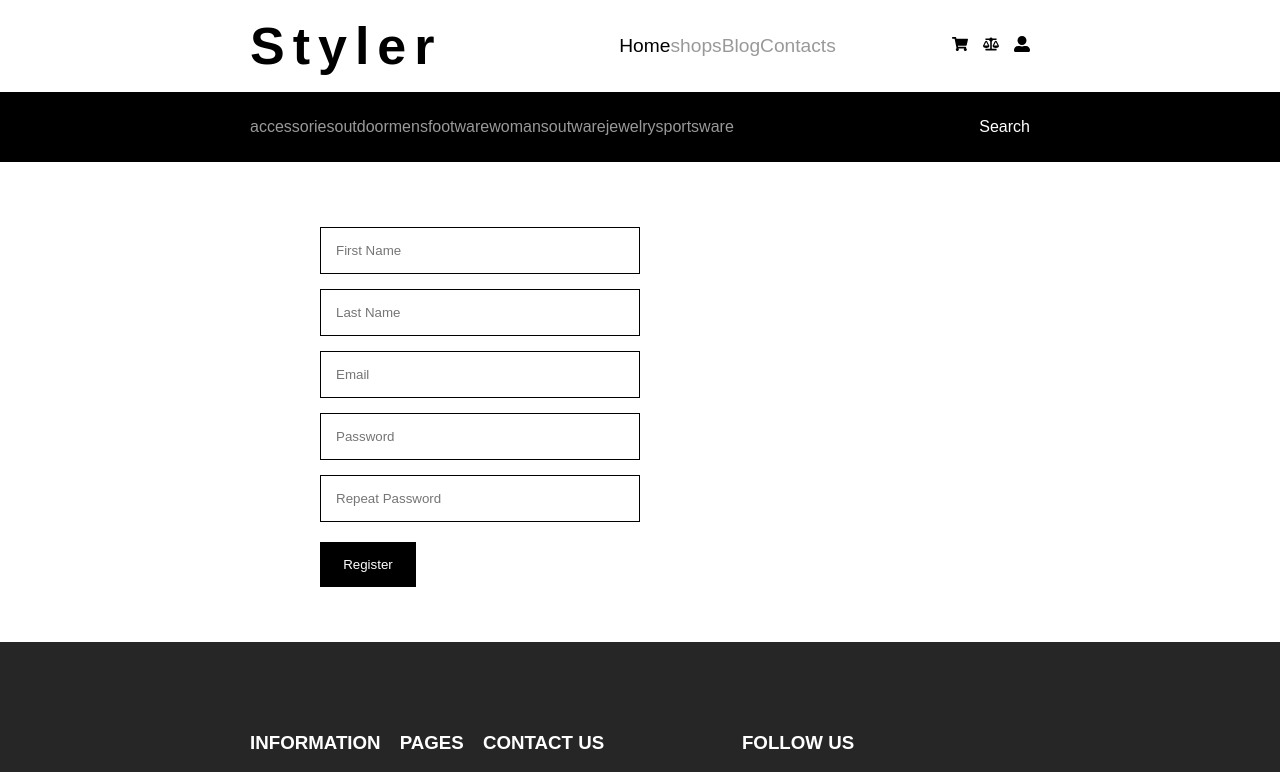
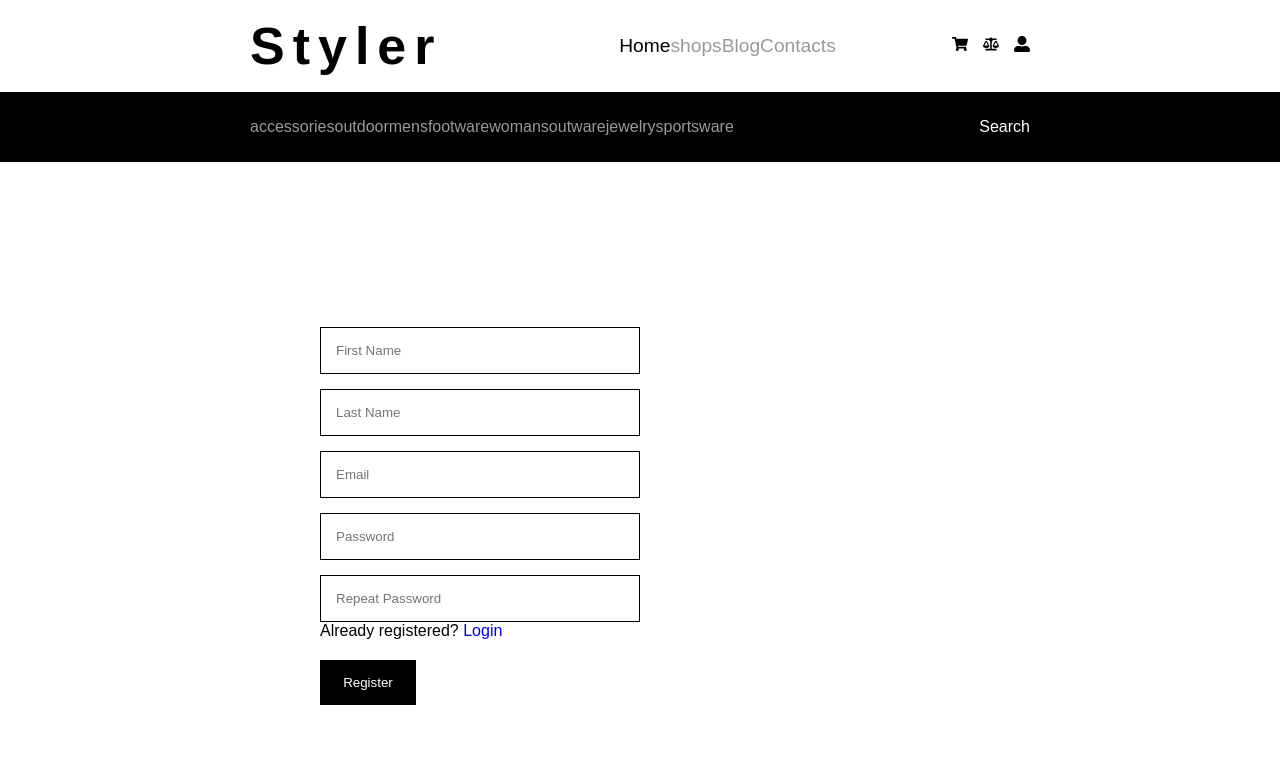
Before and after one commit to Trend20/React-Typescript-e-commerce-template, a React (Create React App) app: page /register in a window 1280 px wide. Shown: the top 772 px of the page. Built offline with nearby package versions, Linux system fonts and the light colour scheme; a small style sheet from the web is missing; a web font is replaced by a local one.

Commit message:
auth UI fixes

```diff
--- a/src/App.css
+++ b/src/App.css
@@ -169,8 +169,7 @@
 .login, .register{
   display: flex;
   justify-content: center;
-  /*align-items: center;*/
-  height: 480px;
+  padding: 100px 0;
   width: 100%;
 }
 
--- a/src/pages/register/Register.tsx
+++ b/src/pages/register/Register.tsx
@@ -1,4 +1,5 @@
 import React from 'react'
+import { Link} from "react-router-dom";
 
 const Register = ():JSX.Element => {
   return (
@@ -20,6 +21,9 @@ const Register = ():JSX.Element => {
         <div className="input-field">
           <input type="password" placeholder='Repeat Password' />
         </div>
+        <div className="register-actions">
+          <p>Already registered?  <Link to='/login' style={{textDecoration:'none'}}>Login</Link></p>
+        </div>
         <button>Register</button>
       </form>
     </div>
```
